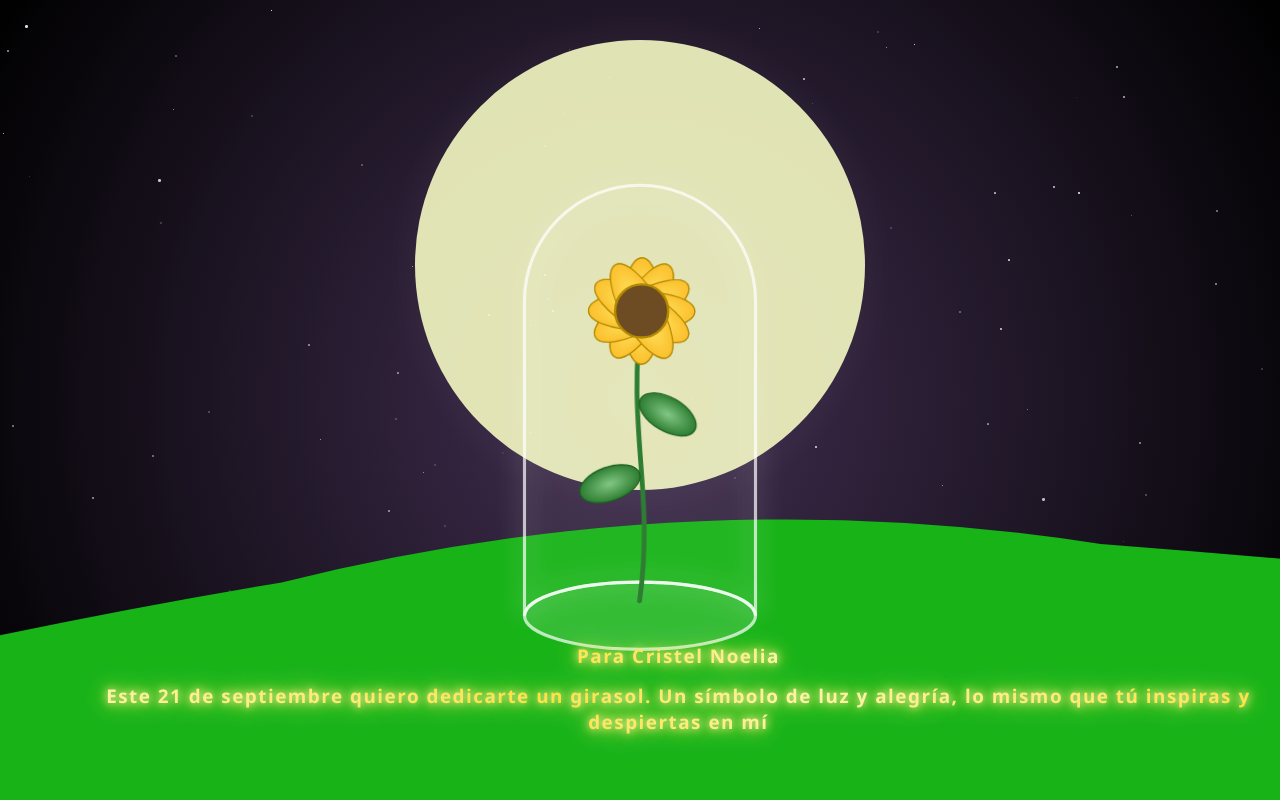
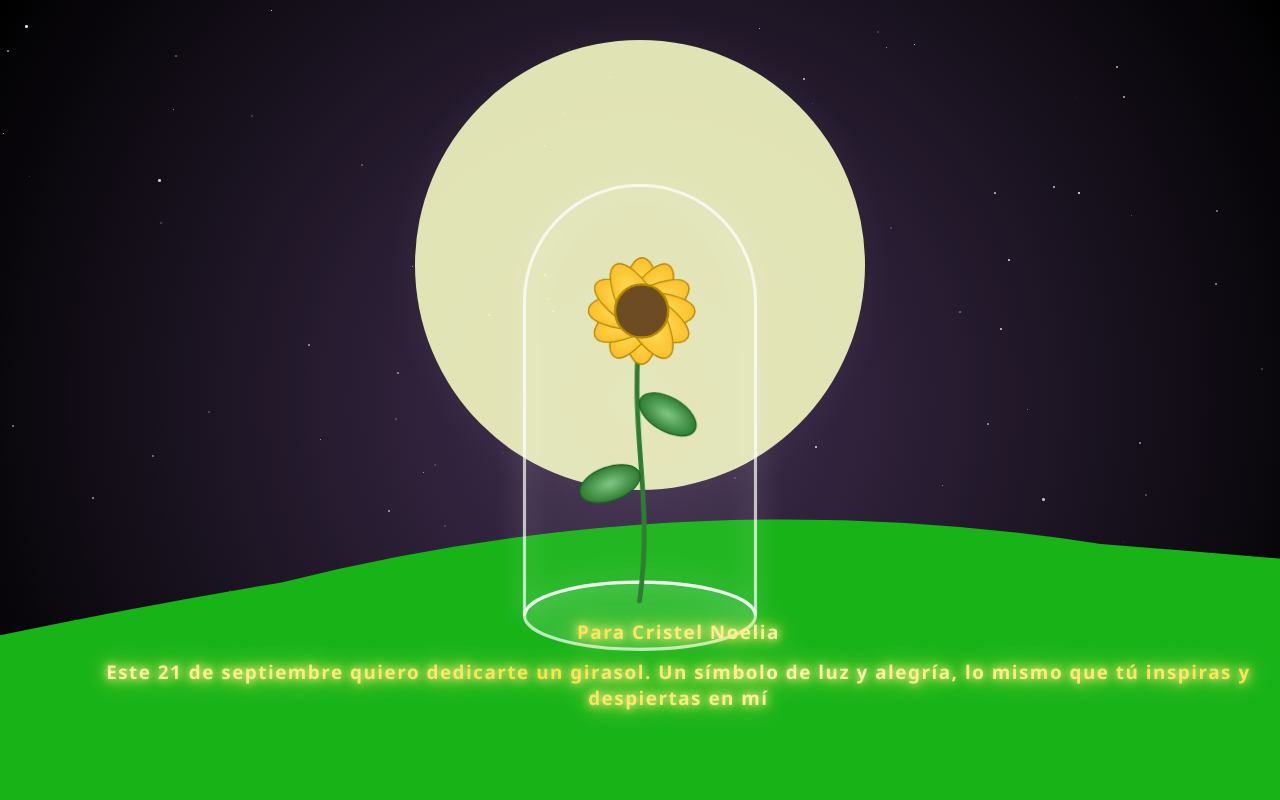
Before and after one commit to mecdefuego-spec/Cris, a plain HTML site: page index.html in a window 1280 px wide. Both pictures are taken after a click on the button "Haz clic aquí". Shown: the top 800 px of the page. Drawn offline with Linux system fonts and the light colour scheme.

Commit message:
Update index.html

```diff
--- a/index.html
+++ b/index.html
@@ -136,7 +136,7 @@
     .texto-dorado {
       position: absolute;
       left: 50%;
-      top: 83vh;
+      top: 80vh;
       transform: translateX(-50%);
       font-size: 1.18rem;
       font-family: 'Segoe UI', 'Arial', sans-serif;
@@ -172,7 +172,7 @@
         .texto-doradoo {
       position: absolute;
       left: 50%;
-      top: 78vh;
+      top: 75vh;
       transform: translateX(-50%);
       font-size: 1.18rem;
       font-family: 'Segoe UI', 'Arial', sans-serif;
@@ -229,7 +229,7 @@
   <!-- Pantalla de inicio -->
   <div id="pantalla-inicio" style="position:fixed; inset:0; background:#000; z-index:999; display:flex; flex-direction:column; justify-content:center; align-items:center; transition:transform 1s cubic-bezier(.77,.2,.18,1), opacity 0.6s;">
 
-  <button id="btn-iniciar" style="padding:1.2em 2.5em; font-size:1.5rem; font-family:'Segoe UI',Arial,sans-serif; color:#fff; background:linear-gradient(90deg,#fff8c0,#ffd700,#fff8c0); border:none; border-radius:2em; box-shadow:0 2px 16px #0006; cursor:pointer; font-weight:bold; transition:background 0.3s;">Haz clic aquí</button>
+  <button id="btn-iniciar" style="padding:1.2em 2.5em; font-size:1.5rem; font-family:'Segoe UI',Arial,sans-serif; color:#fff; background:linear-gradient(90deg,#fff8c0,#ffd700,#fff8c0); border:none; border-radius:2em; box-shadow:0 2px 16px #0006; cursor:pointer; font-weight:bold; transition:background 0.3s; display:block; margin:0 auto;">Haz clic aquí</button>
   </div>
   <!-- Reproductor de música integrado -->
   <audio id="musica-fondo" src="rains.mp3" loop style="display:none;"></audio>
```
